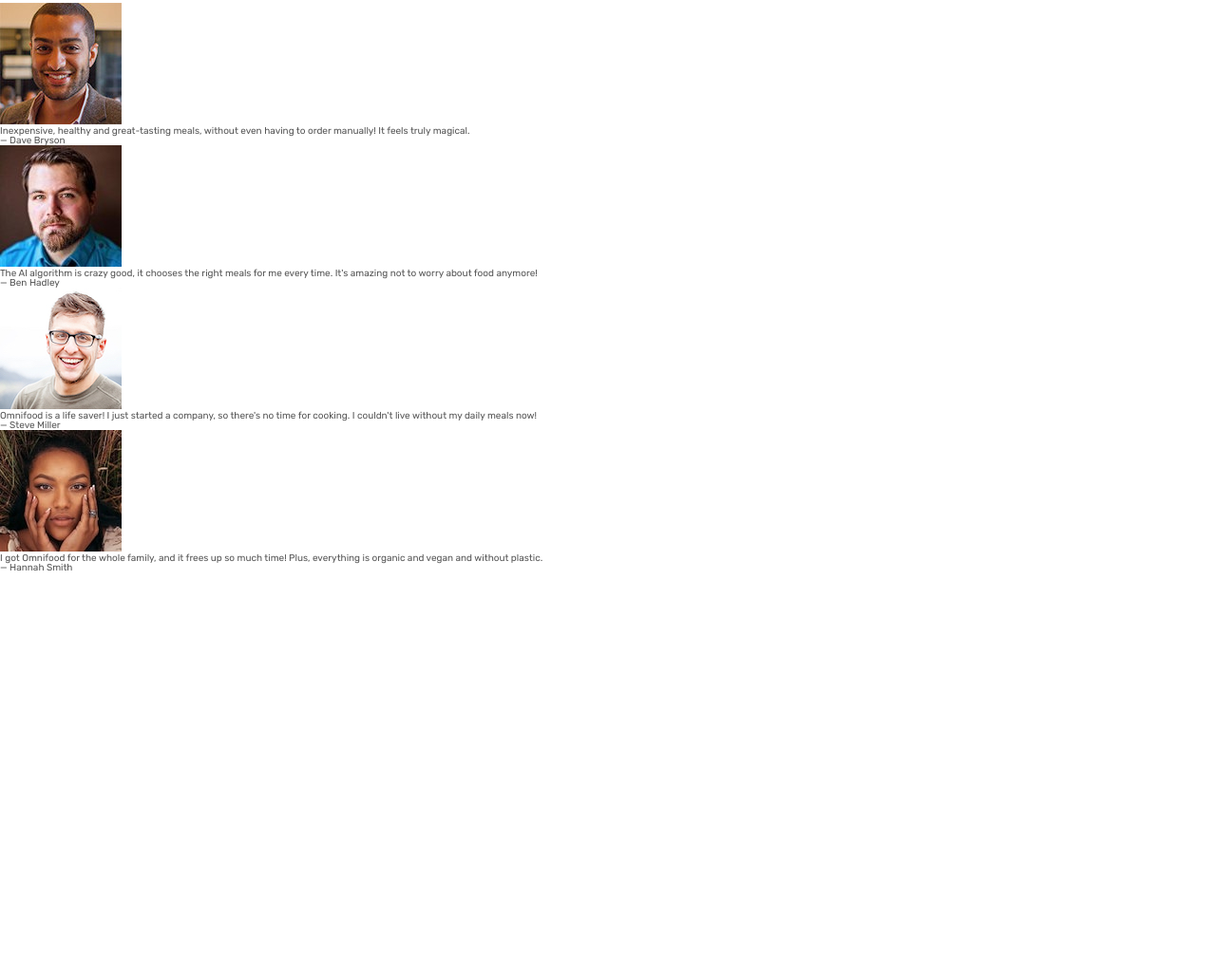
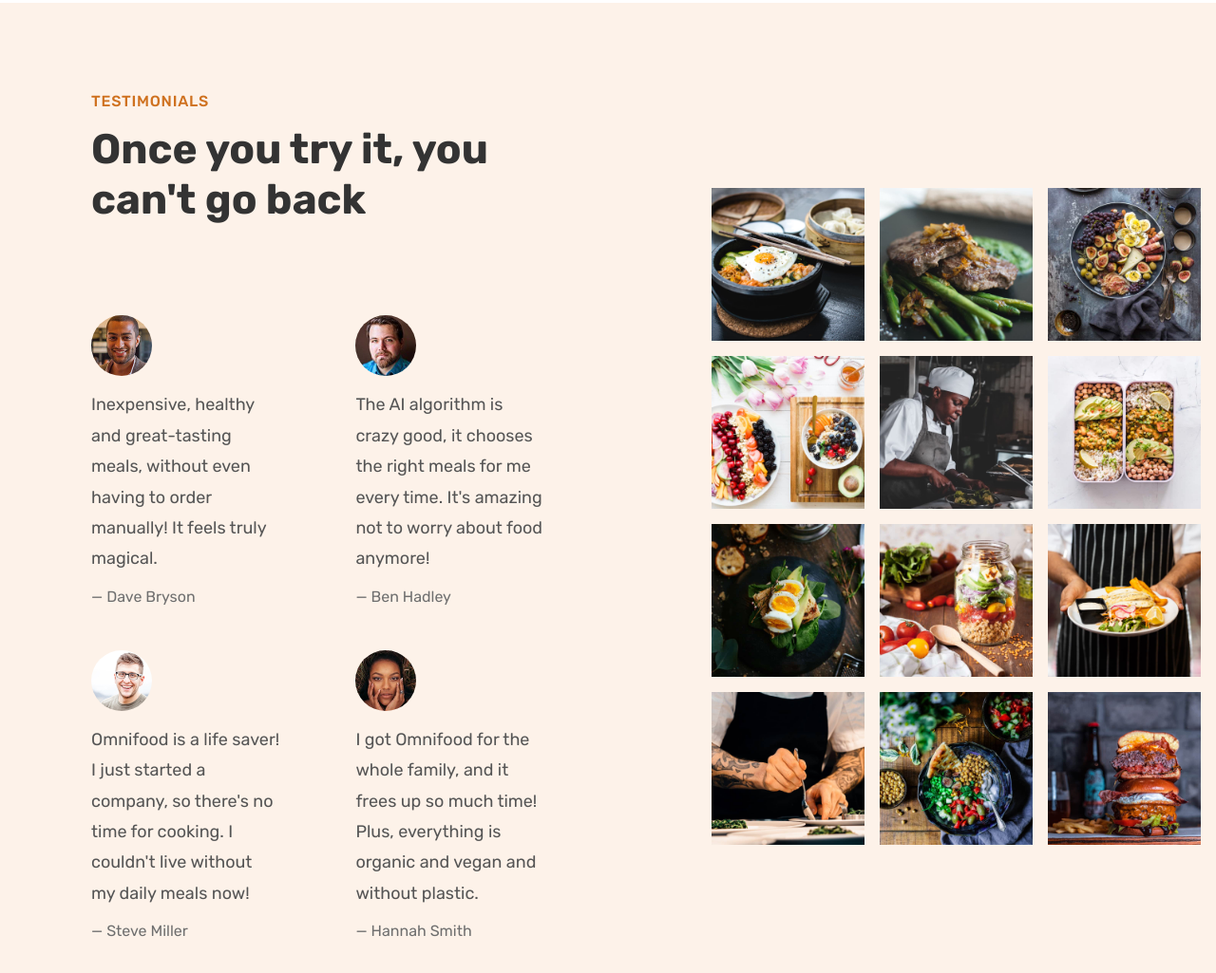
Before and after one commit to rijudebnath/Omnifood-Clone, a plain HTML site: page index.html in a window 1280 px wide. Shown: the part 3499-4524 px from the top of the page at 95% size. Before the commit the page ends 4103 px from the top, so only its background shows below. Drawn offline with nearby package versions, Linux system fonts and the light colour scheme.

Commit message:
commit for testimonial & gallery

```diff
--- a/content/css/style.css
+++ b/content/css/style.css
@@ -303,6 +303,50 @@
 
 /* Testimonial section */
 
-.section-testimonial{
-    padding: 9.6rem 0;
+.section-testimonials{
+
+    background-color:#fdf2e9 ;
+    display: grid;
+    grid-template-columns: 55fr 45fr;
+    align-items: center;
 }
+.testimonials{
+    display: grid;
+    grid-template-columns: 1fr 1fr;
+    row-gap: 4.8rem;
+    column-gap: 8rem;
+}
+.testimonials-container{
+    padding: 9.6rem;
+}
+.testimonial-img{
+    width: 6.4rem;
+    border-radius: 50%;
+    margin-bottom: 1.2rem;
+}
+.testimonial-text{
+font-size: 1.8rem;
+line-height: 1.8;
+margin-bottom: 1.6rem;
+}
+.testimonial-name{
+font-size: 1.6rem;
+color: #6f6f6f;
+}
+.gallery{
+    display: grid;
+    grid-template-columns: repeat(3, 1fr);
+    gap: 1.6rem;
+    padding: 1.6rem;
+}
+.gallery-item{
+    overflow: hidden;
+}
+.gallery-item img{
+    display: block;
+   width: 100%;
+   transition: 0.3s;
+}
+.gallery-item img:hover{
+transform: scale(1.1);
+}
--- a/index.html
+++ b/index.html
@@ -65,8 +65,7 @@
 
                     <img src="content/img/logos/business-insider.png" alt="business-insider logo">
 
-                    <img src="content/img/logos/the-new-york-times.png"
-                        alt="the-new-york-times logo">
+                    <img src="content/img/logos/the-new-york-times.png" alt="the-new-york-times logo">
 
                     <img src="content/img/logos/forbes.png" alt="forbes logo">
 
@@ -92,13 +91,12 @@
                         nutrients and vitamins you need, no matter what diet you follow!</p>
                 </div>
                 <div class="step-img-box">
-                    <img src="content/img/app/app-screen-1.png"
-                        alt="iphone app preferences selection screen" class="step-img">
+                    <img src="content/img/app/app-screen-1.png" alt="iphone app preferences selection screen"
+                        class="step-img">
                 </div>
                 <!-- Step 02 -->
                 <div class="step-img-box">
-                    <img src="content/img/app/app-screen-2.png" alt="meal approving plan screen"
-                        class="step-img">
+                    <img src="content/img/app/app-screen-2.png" alt="meal approving plan screen" class="step-img">
                 </div>
                 <div class="step-text-box">
                     <p class="step-number">02</p>
@@ -115,8 +113,7 @@
                         address daily!</p>
                 </div>
                 <div class="step-img-box">
-                    <img src="content/img/app/app-screen-3.png" alt="iphone app delivery screen"
-                        class="step-img">
+                    <img src="content/img/app/app-screen-3.png" alt="iphone app delivery screen" class="step-img">
                 </div>
             </div>
         </section>
@@ -202,10 +199,14 @@
         </section>
 
         <section class="section-testimonials grid grid--2-cols">
+
+            <div class="testimonials-container">
+                <span class="subheading">testimonials</span>
+                <h2 class="heading-secondary">Once you try it, you can't go back</h2>
+
                 <div class="testimonials">
                     <figure class="testimonial">
-                    <img class="testimonial-img" src="content/img/customers/dave.jpg"
-                        alt="customer img">
+                        <img class="testimonial-img" src="content/img/customers/dave.jpg" alt="customer img">
                         <blockquote class="testimonial-text"> Inexpensive, healthy and great-tasting meals, without even
                             having to order manually! It feels truly
                             magical.
@@ -214,32 +215,82 @@
 
                     </figure>
                     <figure class="testimonial">
-                    <img class="testimonial-img" src="content/img/customers/ben.jpg"
-                        alt="customer img">
-                    <blockquote class="testimonial-text"> The AI algorithm is crazy good, it chooses the right meals for me every time. It's amazing not to worry about food anymore!
+                        <img class="testimonial-img" src="content/img/customers/ben.jpg" alt="customer img">
+                        <blockquote class="testimonial-text"> The AI algorithm is crazy good, it chooses the right meals
+                            for me every time. It's amazing not to worry about food anymore!
                         </blockquote>
                         <p class="testimonial-name">&mdash; Ben Hadley</p>
 
                     </figure>
                     <figure class="testimonial">
-                    <img class="testimonial-img" src="content/img/customers/steve.jpg"
-                        alt="customer img">
-                    <blockquote class="testimonial-text"> Omnifood is a life saver! I just started a company, so there's no time for cooking. I couldn't live without my daily meals now!
+                        <img class="testimonial-img" src="content/img/customers/steve.jpg" alt="customer img">
+                        <blockquote class="testimonial-text"> Omnifood is a life saver! I just started a company, so
+                            there's no time for cooking. I couldn't live without my daily meals now!
                         </blockquote>
                         <p class="testimonial-name">&mdash; Steve Miller</p>
 
                     </figure>
                     <figure class="testimonial">
-                    <img class="testimonial-img" src="content/img/customers/hannah.jpg"
-                        alt="customer img">
-                    <blockquote class="testimonial-text"> I got Omnifood for the whole family, and it frees up so much time! Plus, everything is organic and vegan and without plastic.
+                        <img class="testimonial-img" src="content/img/customers/hannah.jpg" alt="customer img">
+                        <blockquote class="testimonial-text"> I got Omnifood for the whole family, and it frees up so
+                            much time! Plus, everything is organic and vegan and without plastic.
                         </blockquote>
                         <p class="testimonial-name">&mdash; Hannah Smith</p>
 
                     </figure>
 
                 </div>
-            <div class="gallery"></div>
+            </div>
+            <div class="gallery">
+                <figure class="gallery-item">
+                    <img src="content/img/gallery/gallery-1.jpg" alt="photo of beautifully arranged food">
+                    <!-- <figcaption>gallery</figcaption> -->
+                </figure>
+
+                <figure class="gallery-item">
+                    <img src="content/img/gallery/gallery-2.jpg" alt="photo of beautifully arranged food">
+                </figure>
+
+                <figure class="gallery-item">
+                    <img src="content/img/gallery/gallery-3.jpg" alt="photo of beautifully arranged food">
+                </figure>
+
+                <figure class="gallery-item">
+                    <img src="content/img/gallery/gallery-4.jpg" alt="photo of beautifully arranged food">
+                </figure>
+
+                <figure class="gallery-item">
+                    <img src="content/img/gallery/gallery-5.jpg" alt="photo of beautifully arranged food">
+                </figure>
+
+                <figure class="gallery-item">
+                    <img src="content/img/gallery/gallery-6.jpg" alt="photo of beautifully arranged food">
+                </figure>
+
+                <figure class="gallery-item">
+                    <img src="content/img/gallery/gallery-7.jpg" alt="photo of beautifully arranged food">
+                </figure>
+
+                <figure class="gallery-item">
+                    <img src="content/img/gallery/gallery-8.jpg" alt="photo of beautifully arranged food">
+                </figure>
+
+                <figure class="gallery-item">
+                    <img src="content/img/gallery/gallery-9.jpg" alt="photo of beautifully arranged food">
+                </figure>
+
+                <figure class="gallery-item">
+                    <img src="content/img/gallery/gallery-10.jpg" alt="photo of beautifully arranged food">
+                </figure>
+
+                <figure class="gallery-item">
+                    <img src="content/img/gallery/gallery-11.jpg" alt="photo of beautifully arranged food">
+                </figure>
+
+                <figure class="gallery-item">
+                    <img src="content/img/gallery/gallery-12.jpg" alt="photo of beautifully arranged food">
+                </figure>
+            </div>
         </section>
     </main>
 
```
Lines whose indentation alone changed are shown as unchanged.
